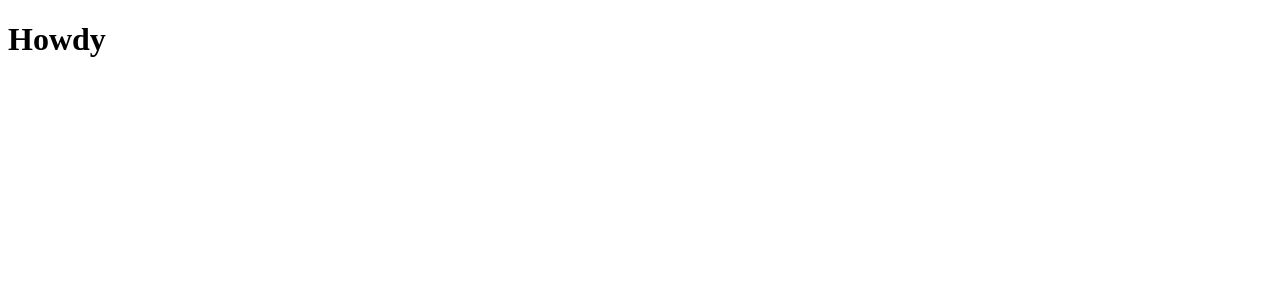
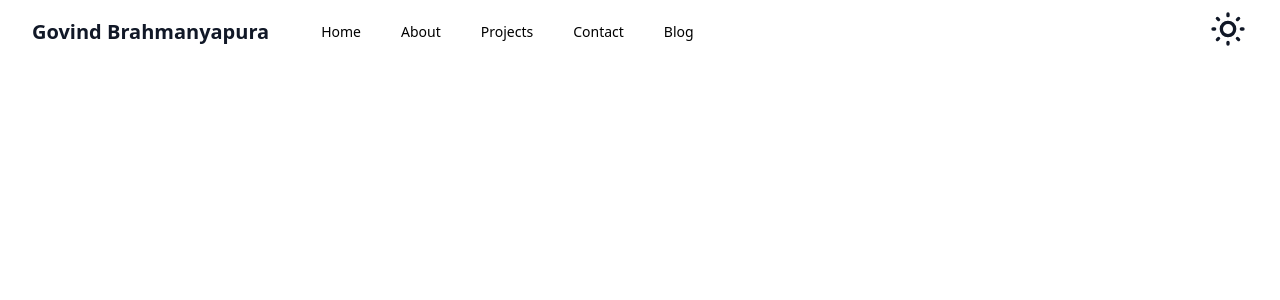
Before and after one commit to govindsartaj/personal-website, a Next.js app: page / in a window 1280 px wide. Shown: the top 300 px of the page. Built offline with nearby package versions, Linux system fonts and the light colour scheme.

Commit message:
add navbar and darkmode

```diff
--- /dev/null
+++ b/components/DarkModeToggle.js
@@ -0,0 +1,33 @@
+
+
+export default function DarkModeToggle({ setDarkMode, darkMode }) {
+
+
+  return (
+    <div className={`w-full`}>
+      <div className="dark:text-white text-gray-900">
+        <button onClick={() => setDarkMode(!darkMode)}>
+          {darkMode ? (
+            <svg className="w-8 h-8 md:w-10 md:h-10" xmlns="http://www.w3.org/2000/svg" fill="none" viewBox="0 0 24 24" stroke="currentColor">
+              <path
+                strokeLinecap="round"
+                strokeLinejoin="round"
+                strokeWidth={2}
+                d="M20.354 15.354A9 9 0 018.646 3.646 9.003 9.003 0 0012 21a9.003 9.003 0 008.354-5.646z"
+              />
+            </svg>
+          ) : (
+            <svg className="w-8 h-8 md:w-10 md:h-10" xmlns="http://www.w3.org/2000/svg" fill="none" viewBox="0 0 24 24" stroke="currentColor">
+              <path
+                strokeLinecap="round"
+                strokeLinejoin="round"
+                strokeWidth={2}
+                d="M12 3v1m0 16v1m9-9h-1M4 12H3m15.364 6.364l-.707-.707M6.343 6.343l-.707-.707m12.728 0l-.707.707M6.343 17.657l-.707.707M16 12a4 4 0 11-8 0 4 4 0 018 0z"
+              />
+            </svg>
+          )}
+        </button>
+      </div>
+    </div>
+  )
+}
--- /dev/null
+++ b/components/Navbar.js
@@ -0,0 +1,101 @@
+import DarkModeToggle from "./DarkModeToggle"
+
+
+export default function Navbar({ setDarkMode, darkMode }) {
+  return (
+    <nav className="dark:bg-darkbg">
+      <div className="max-w-7xl mx-auto px-4 sm:px-6 lg:px-8">
+        <div className="flex items-center justify-between h-16">
+          <div className="flex items-center">
+            <div className="flex-shrink-0">
+              <div className="text-xl dark:text-white text-gray-900 font-semibold">Govind Brahmanyapura</div>
+            </div>
+            <div className="hidden md:block">
+              <div className="ml-10 flex items-baseline space-x-4">
+                {/* <!-- Current: "bg-gray-900 text-white", Default: "text-gray-300 hover:bg-gray-700 hover:text-white" --> */}
+                <a href="#" className="dark:text-white hover:bg-gray-300 hover:text-white px-3 py-2 rounded-md text-sm font-medium">Home</a>
+
+                <a href="#" className="dark:text-white hover:bg-gray-300 hover:text-white px-3 py-2 rounded-md text-sm font-medium">About</a>
+
+                <a href="#" className="dark:text-white hover:bg-gray-300 hover:text-white px-3 py-2 rounded-md text-sm font-medium">Projects</a>
+
+                <a href="#" className="dark:text-white hover:bg-gray-300 hover:text-white px-3 py-2 rounded-md text-sm font-medium">Contact</a>
+
+                <a href="#" className="dark:text-white hover:bg-gray-300 hover:text-white px-3 py-2 rounded-md text-sm font-medium">Blog</a>
+              </div>
+            </div>
+          </div>
+          <div className="hidden md:block">
+            <div className="ml-4 flex items-center md:ml-6">
+              <DarkModeToggle setDarkMode={setDarkMode} darkMode={darkMode} />
+
+            </div>
+          </div>
+          <div className="-mr-2 flex md:hidden">
+            {/* <!-- Mobile menu button --> */}
+            <button type="button" className="bg-gray-800 inline-flex items-center justify-center p-2 rounded-md text-gray-400 hover:text-white hover:bg-gray-700 focus:outline-none focus:ring-2 focus:ring-offset-2 focus:ring-offset-gray-800 focus:ring-white" aria-controls="mobile-menu" aria-expanded="false">
+              <span className="sr-only">Open main menu</span>
+              {/* <!--
+              Heroicon name: outline/menu
+
+              Menu open: "hidden", Menu closed: "block"
+            --> */}
+              <svg className="block h-6 w-6" xmlns="http://www.w3.org/2000/svg" fill="none" viewBox="0 0 24 24" stroke="currentColor" aria-hidden="true">
+                <path strokeLinecap="round" strokeLinejoin="round" strokeWidth="2" d="M4 6h16M4 12h16M4 18h16" />
+              </svg>
+              {/* <!--
+              Heroicon name: outline/x
+
+              Menu open: "block", Menu closed: "hidden"
+            --> */}
+              <svg className="hidden h-6 w-6" xmlns="http://www.w3.org/2000/svg" fill="none" viewBox="0 0 24 24" stroke="currentColor" aria-hidden="true">
+                <path strokeLinecap="round" strokeLinejoin="round" strokeWidth="2" d="M6 18L18 6M6 6l12 12" />
+              </svg>
+            </button>
+          </div>
+        </div>
+      </div>
+
+      {/* <!-- Mobile menu, show/hide based on menu state. --> */}
+      <div className="md:hidden" id="mobile-menu">
+        <div className="px-2 pt-2 pb-3 space-y-1 sm:px-3">
+          {/* <!-- Current: "bg-gray-900 text-white", Default: "text-gray-300 hover:bg-gray-700 hover:text-white" --> */}
+          <a href="#" className="bg-gray-900 text-white block px-3 py-2 rounded-md text-base font-medium">Dashboard</a>
+
+          <a href="#" className="text-gray-300 hover:bg-gray-700 hover:text-white block px-3 py-2 rounded-md text-base font-medium">Team</a>
+
+          <a href="#" className="text-gray-300 hover:bg-gray-700 hover:text-white block px-3 py-2 rounded-md text-base font-medium">Projects</a>
+
+          <a href="#" className="text-gray-300 hover:bg-gray-700 hover:text-white block px-3 py-2 rounded-md text-base font-medium">Calendar</a>
+
+          <a href="#" className="text-gray-300 hover:bg-gray-700 hover:text-white block px-3 py-2 rounded-md text-base font-medium">Reports</a>
+        </div>
+        <div className="pt-4 pb-3 border-t border-gray-700">
+          <div className="flex items-center px-5">
+            <div className="flex-shrink-0">
+              <img className="h-10 w-10 rounded-full" src="https://images.unsplash.com/photo-1472099645785-5658abf4ff4e?ixlib=rb-1.2.1&ixid=eyJhcHBfaWQiOjEyMDd9&auto=format&fit=facearea&facepad=2&w=256&h=256&q=80" alt=""></img>
+            </div>
+            <div className="ml-3">
+              <div className="text-base font-medium leading-none text-white">Tom Cook</div>
+              <div className="text-sm font-medium leading-none text-gray-400">tom@example.com</div>
+            </div>
+            <button className="ml-auto bg-gray-800 flex-shrink-0 p-1 rounded-full text-gray-400 hover:text-white focus:outline-none focus:ring-2 focus:ring-offset-2 focus:ring-offset-gray-800 focus:ring-white">
+              <span className="sr-only">View notifications</span>
+              {/* <!-- Heroicon name: outline/bell --> */}
+              <svg className="h-6 w-6" xmlns="http://www.w3.org/2000/svg" fill="none" viewBox="0 0 24 24" stroke="currentColor" aria-hidden="true">
+                <path strokeLinecap="round" strokeLinejoin="round" strokeWidth="2" d="M15 17h5l-1.405-1.405A2.032 2.032 0 0118 14.158V11a6.002 6.002 0 00-4-5.659V5a2 2 0 10-4 0v.341C7.67 6.165 6 8.388 6 11v3.159c0 .538-.214 1.055-.595 1.436L4 17h5m6 0v1a3 3 0 11-6 0v-1m6 0H9" />
+              </svg>
+            </button>
+          </div>
+          <div className="mt-3 px-2 space-y-1">
+            <a href="#" className="block px-3 py-2 rounded-md text-base font-medium text-gray-400 hover:text-white hover:bg-gray-700">Your Profile</a>
+
+            <a href="#" className="block px-3 py-2 rounded-md text-base font-medium text-gray-400 hover:text-white hover:bg-gray-700">Settings</a>
+
+            <a href="#" className="block px-3 py-2 rounded-md text-base font-medium text-gray-400 hover:text-white hover:bg-gray-700">Sign out</a>
+          </div>
+        </div>
+      </div>
+    </nav>
+  )
+}
--- a/pages/_app.js
+++ b/pages/_app.js
@@ -1,9 +1,15 @@
 import "tailwindcss/tailwind.css";
+import { useState } from 'react'
+import Navbar from '../components/Navbar'
+import '../styles/globals.css'
 
 function MyApp({ Component, pageProps }) {
+  const [darkMode, setDarkMode] = useState(false);
 
-  console.log('sup');
-  return <Component {...pageProps} />
+  return <div className={darkMode ? 'dark' : ''}>
+  <Navbar setDarkMode={setDarkMode} darkMode={darkMode} />
+  <Component {...pageProps} darkMode={darkMode} />
+  </div>
 }
 
 export default MyApp
--- a/pages/index.js
+++ b/pages/index.js
@@ -1,7 +1,8 @@
-import Head from 'next/head'
 
-export default function Home() {
+export default function Home({ darkMode }) {
   return (
-    <h1>Howdy</h1>
+    <div className="dark:bg-darkbg h-screen">
+
+    </div>
   )
 }
--- /dev/null
+++ b/styles/globals.css
@@ -0,0 +1,7 @@
+@tailwind base;
+@tailwind components;
+@tailwind utilities;
+
+.h-screen{
+  height:calc(100vh - 4rem)!important;
+}
--- a/tailwind.config.js
+++ b/tailwind.config.js
@@ -1,11 +1,17 @@
 module.exports = {
   purge: ['./pages/**/*.{js,ts,jsx,tsx}', './components/**/*.{js,ts,jsx,tsx}'],
-  darkMode: false, // or 'media' or 'class'
+  darkMode: 'class', // or 'media' or 'class'
   theme: {
-    extend: {},
+    extend: {
+      colors: {
+        'darkbg': '#0a0a0a',
+      }
+    },
   },
   variants: {
-    extend: {},
+    extend: {
+
+    },
   },
   plugins: [],
 }
```
